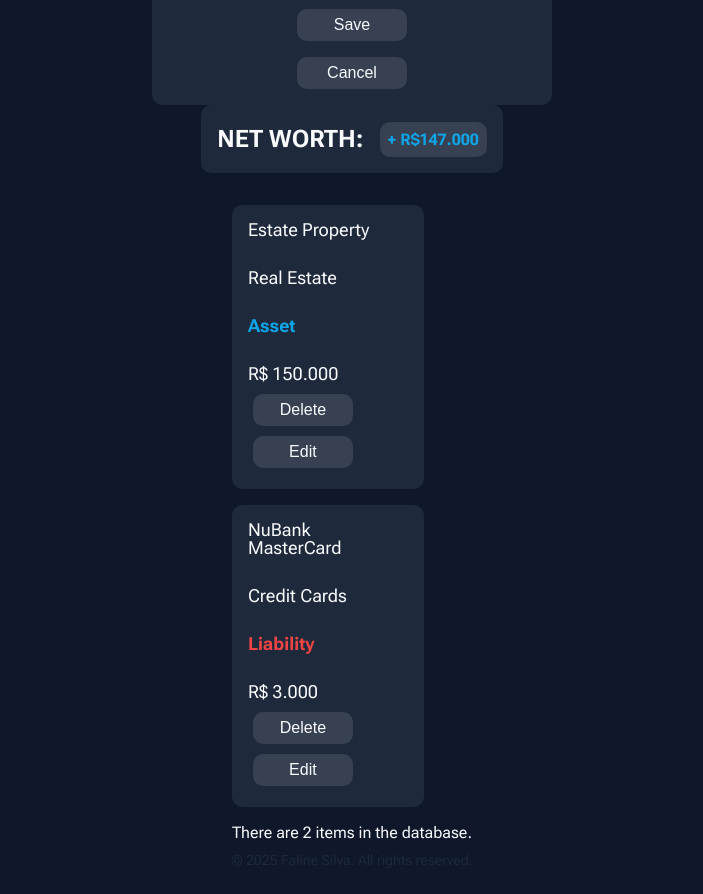
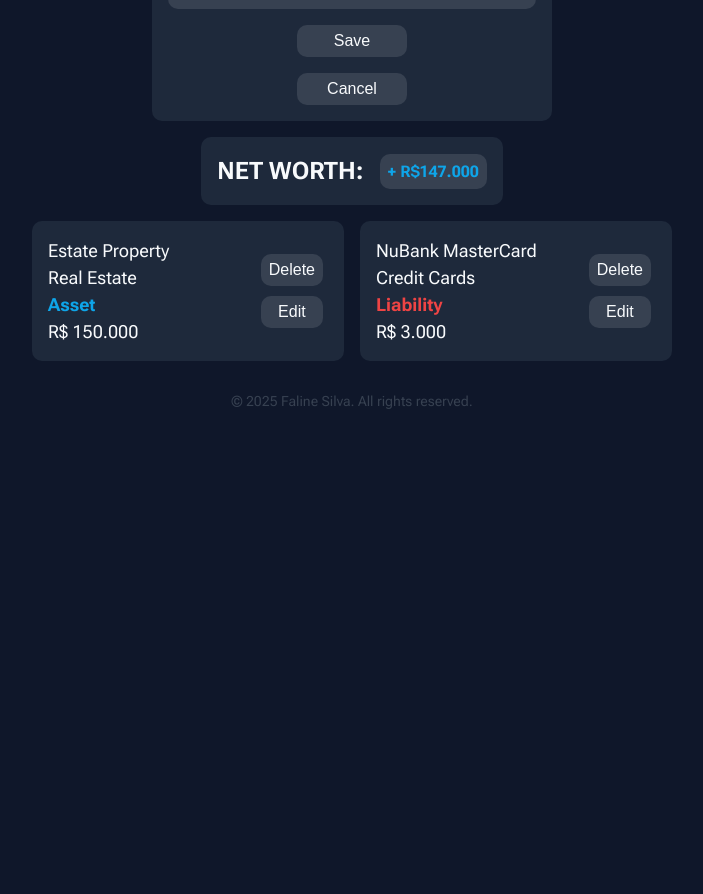
Before and after one commit to falinesilva/liberty, a React (Create React App) app: page / in a window 1280 px wide. Shown: the part 473-1367 px from the top of the page, without its empty margins (288-991 px from the left). After the commit the page ends 898 px from the top, so only its background shows below. Built offline with nearby package versions, Linux system fonts and the light colour scheme; a web font is replaced by a local one.

Commit message:
Fixed item list styling.

```diff
--- a/public/index.html
+++ b/public/index.html
@@ -19,7 +19,6 @@
     <title>Liberty</title>
   </head>
   <body>
-    <noscript>You need to enable JavaScript to run this app.</noscript>
     <div id="root"></div>
   </body>
 </html>
--- a/src/components/Item.js
+++ b/src/components/Item.js
@@ -1,13 +1,17 @@
 export default function Item({ item }) {
   return (
     <li className="item">
+      <div className="item-info">
         <span className="name">{item.name}</span>
         <br />
         <span className="type">{item.type}</span>
         <br />
-      <span className={`class ${item.class.toLowerCase()}`}>{item.class}</span>
+        <span className={`class ${item.class.toLowerCase()}`}>
+          {item.class}
+        </span>
         <br />
         <span className="value">{item.value}</span>
+      </div>
       <div className="item-buttons">
         <button className="btn btn-delete-item">Delete</button>
         <button className="btn btn-edit-item">Edit</button>
--- a/src/components/ItemList.js
+++ b/src/components/ItemList.js
@@ -22,13 +22,10 @@
   const items = InitialItems;
 
   return (
-    <section>
-      <ul className="item-list">
-        {items.map((item) => (
-          <Item key={item.id} item={item} />
-        ))}
-      </ul>
-      <p>There are {items.length} items in the database.</p>
-    </section>
+    <ul className="item-list">
+      {items.map((item) => (
+        <Item key={item.id} item={item} />
+      ))}
+    </ul>
   );
 }
--- a/src/style.css
+++ b/src/style.css
@@ -90,9 +90,8 @@
 
 .menu {
   display: grid;
-  gap: 16px;
   background-color: #1e293b;
-
+  margin-bottom: 16px;
   padding: 16px;
   border-radius: 10px;
   width: 400px;
@@ -143,6 +142,7 @@
   height: 16px;
   background: #374151;
   border-radius: 50%;
+  will-change: transform;
   transition: transform 0.3s ease;
 }
 
@@ -168,6 +168,7 @@
   width: 400px;
   padding: 16px;
   gap: 16px;
+  margin-bottom: 16px;
 }
 .item-form input,
 .item-form select {
@@ -176,14 +177,11 @@
   justify-content: space-between;
   cursor: pointer;
   font-size: 14px;
-  background-color: #374151;
   border-radius: 10px;
   width: 100%;
   padding: 8px 12px;
   background-color: #374151;
   border: none;
-  border-radius: 10px;
-  font-size: 14px;
   color: inherit;
   font-family: inherit;
 }
@@ -202,7 +200,6 @@
   border-radius: 10px;
   padding: 16px;
   gap: 16px;
-  margin-bottom: 16px;
 }
 
 .net-worth p {
@@ -234,25 +231,26 @@
 .item-list {
   color: inherit;
   display: grid;
-  grid-template-columns: repeat(auto-fit, minmax(150px, 1fr));
+  align-items: center;
+  grid-template-columns: repeat(auto-fit, minmax(280px, 1fr));
   gap: 16px;
+
   list-style: none;
   width: 80%;
-  margin-top: 16px;
-  margin-bottom: 16px;
+  margin: 16px auto;
 }
 
 .item {
   display: flex;
-  flex-direction: column;
-  justify-content: center;
-  align-items: flex-start;
+  flex-direction: row;
+  justify-content: space-between;
+  align-items: center;
   background-color: #1e293b;
   border-radius: 10px;
   font-size: 18px;
   padding: 16px;
-  line-height: 1;
-  gap: 6px;
+  margin-bottom: 16px;
+  line-height: 1.5;
 }
 
 .name {
@@ -282,15 +280,10 @@
 }
 
 .item-buttons {
-  display: grid;
+  display: flex;
+  flex-direction: column;
   gap: 10px;
   margin: 5px;
-}
-
-.btn-delete-item,
-.btn-edit-item {
-  color: inherit;
-  width: 100px;
 }
 
 /* Footer */
@@ -298,14 +291,5 @@
 .footer {
   text-align: center;
   font-size: 14px;
-  color: #1e293b;
-  margin: 10px;
+  color: #374151;
 }
-
-@media (max-width: 720px) {
-  .item {
-    text-align: center;
-    align-items: center;
-    justify-content: center;
-  }
-}
```
Lines whose indentation alone changed are shown as unchanged.
